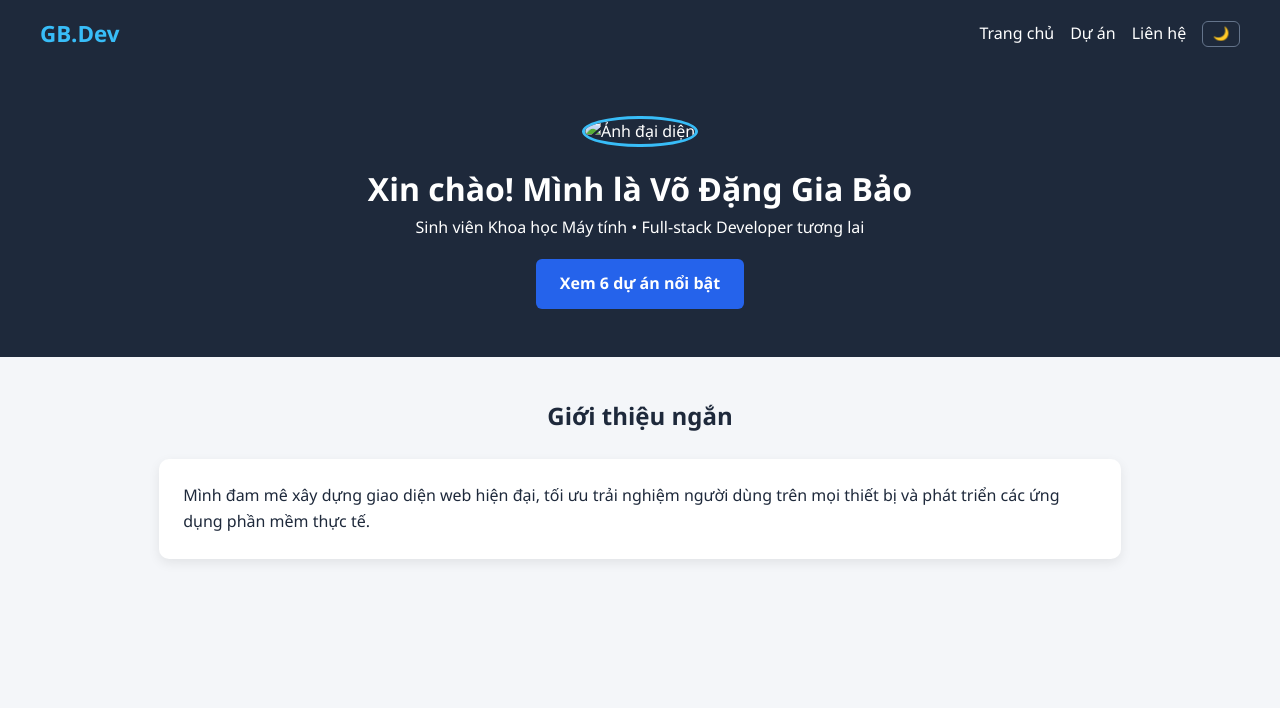
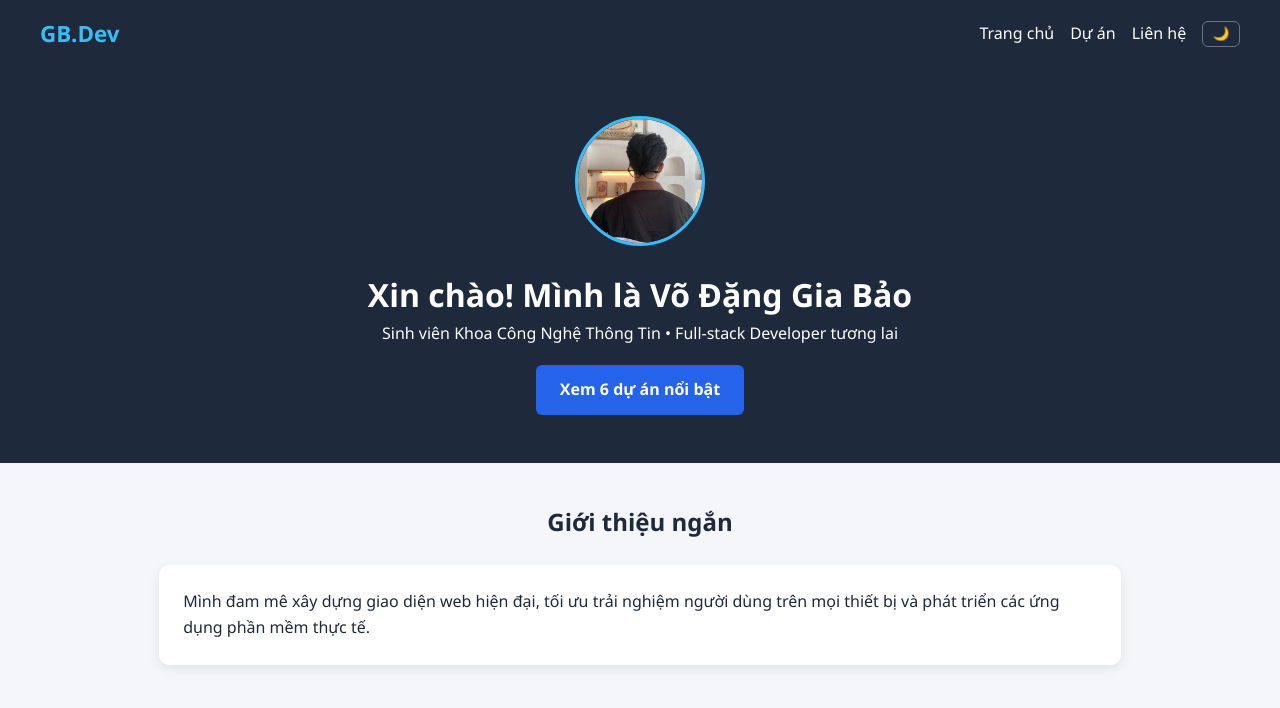
Before and after one commit to Karin-GB/baitap22, a plain HTML site: page index.html in a window 1280 px wide. Drawn offline with Linux system fonts and the light colour scheme.

Commit message:
Add files via upload

```diff
--- a/index.html
+++ b/index.html
@@ -20,9 +20,9 @@
     </nav>
 
     <header class="reveal">
-        <img src="anh3.jpg" alt="Ảnh đại diện" class="avatar">
+        <img src="images/anh3.jpg" alt="Ảnh đại diện" class="avatar">
         <h1>Xin chào! Mình là Võ Đặng Gia Bảo</h1>
-        <p>Sinh viên Khoa học Máy tính • Full-stack Developer tương lai</p>
+        <p>Sinh viên Khoa Công Nghệ Thông Tin • Full-stack Developer tương lai</p>
         <a href="projects.html" class="btn">Xem 6 dự án nổi bật</a>
     </header>
 
```
